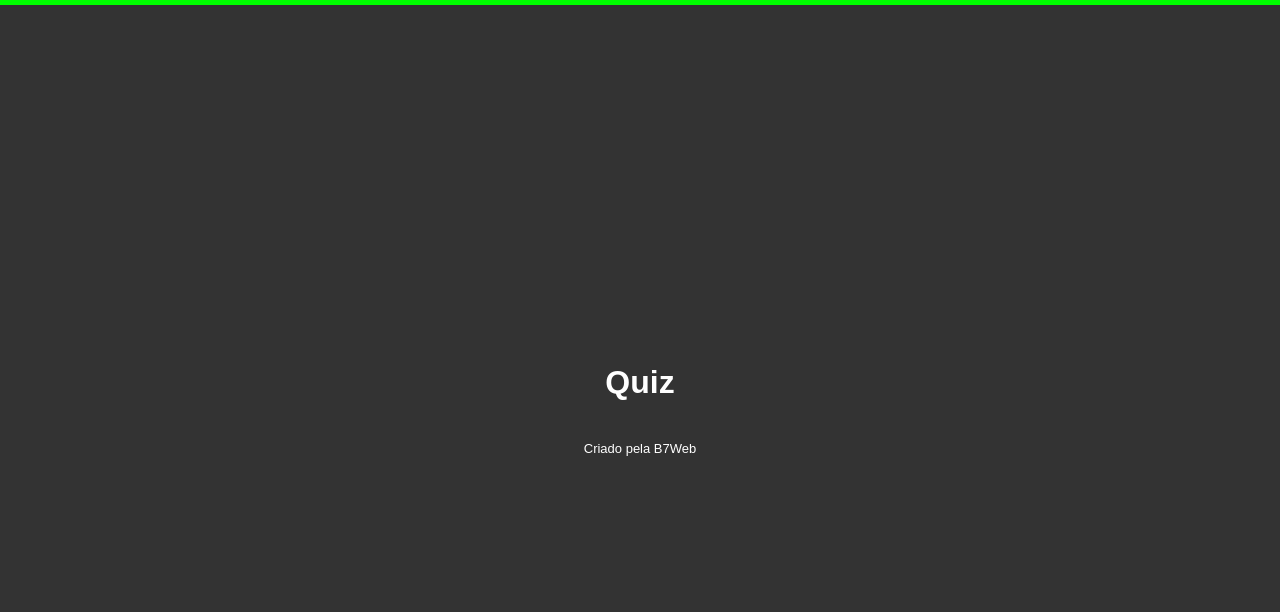
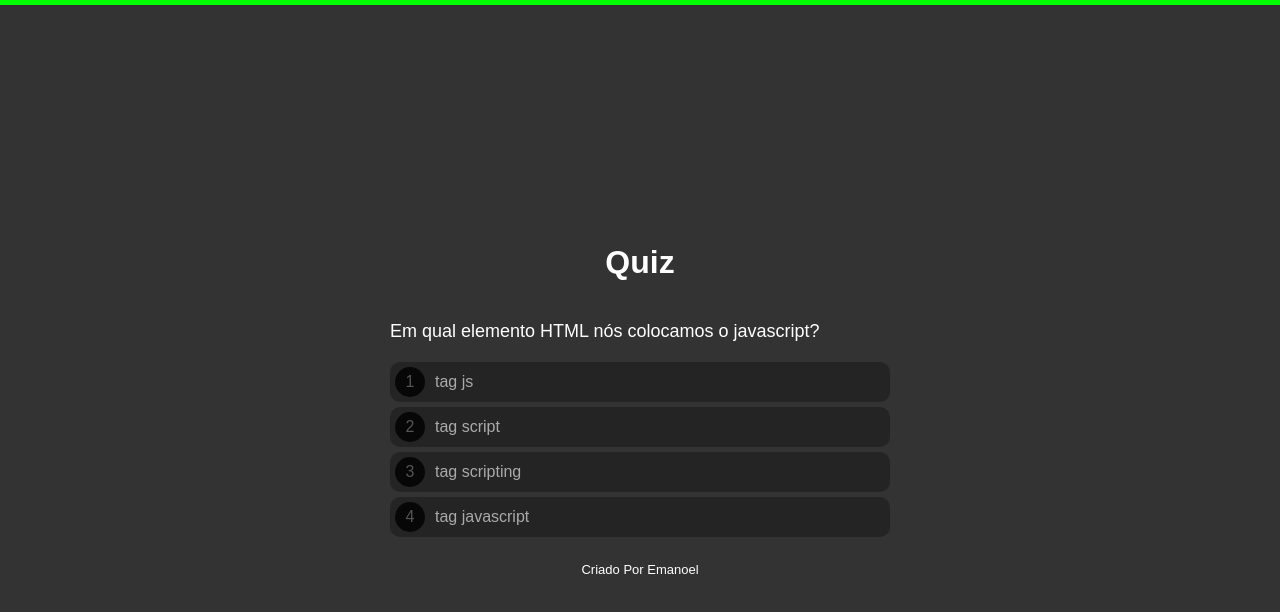
Before and after one commit to EmanoelCariolando/Quiz, a plain HTML site: page index.html in a window 1280 px wide. Drawn offline with Linux system fonts and the light colour scheme.

Commit message:
Uptade Quiz

```diff
--- a/index.html
+++ b/index.html
@@ -29,7 +29,7 @@
         <button>Fazer novamente</button>
     </div>
 
-    <footer>Criado pela B7Web</footer>
+    <footer>Criado Por Emanoel</footer>
 
     <script src="questions.js"></script>
     <script src="script.js"></script>
--- a/script.js
+++ b/script.js
@@ -0,0 +1,46 @@
+ let positionQuestion = 0;
+ let correctAnswer = 0;
+
+ function showQuestion(){
+    if(questions[positionQuestion]){
+        let q = questions[positionQuestion];
+
+
+        document.querySelector('.questionArea').style.display = 'block';
+        document.querySelector('.scoreArea').style.display = 'none';
+
+        document.querySelector('.question').innerHTML = q.question;
+        document.querySelector('.options').innerHTML = '';
+
+        let optionsHtml = '';
+        q.options.forEach((option, index) => {
+            optionsHtml += `<div data-op=${index} class="option"><span>${index+1}</span>${option}</div>`;
+        });
+        document.querySelector('.options').innerHTML = optionsHtml;
+
+        document.querySelectorAll('.options .option').forEach(item => {
+            item.addEventListener('click', optionClickEvent);
+        });
+     }
+}
+  function optionClickEvent(e){
+    let clicked = parseInt(e.target.getAttribute('data-op'))
+
+    if(questions[positionQuestion].answer === clicked) {
+       correctAnswer++;
+    }
+
+     positionQuestion++;
+        showQuestion();
+        console.log(correctAnswer)
+  }
+
+
+showQuestion()
+
+
+
+/*q.options.forEach((option, index) => {
+    optionsHtml += `<div><span>${index+1}</span>${option}</div>`;
+});
+*/
```
